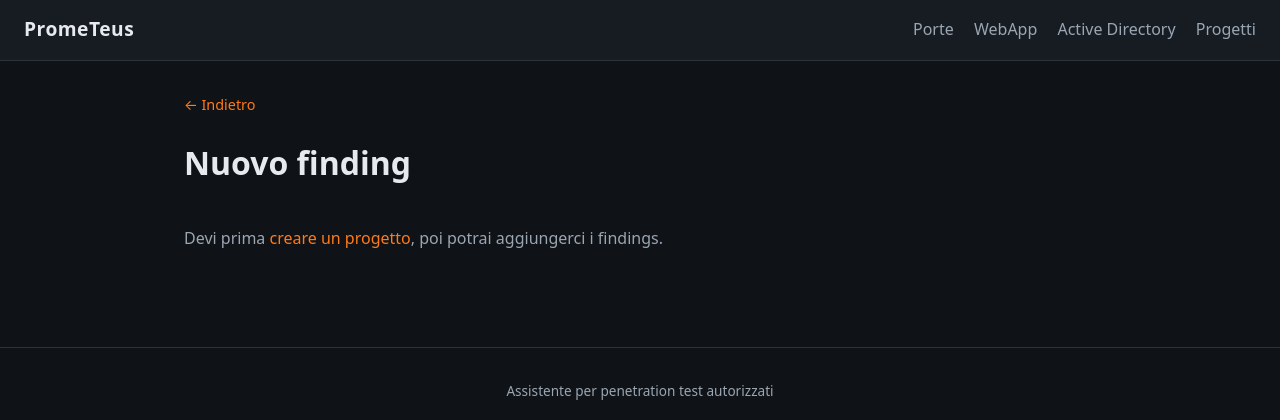
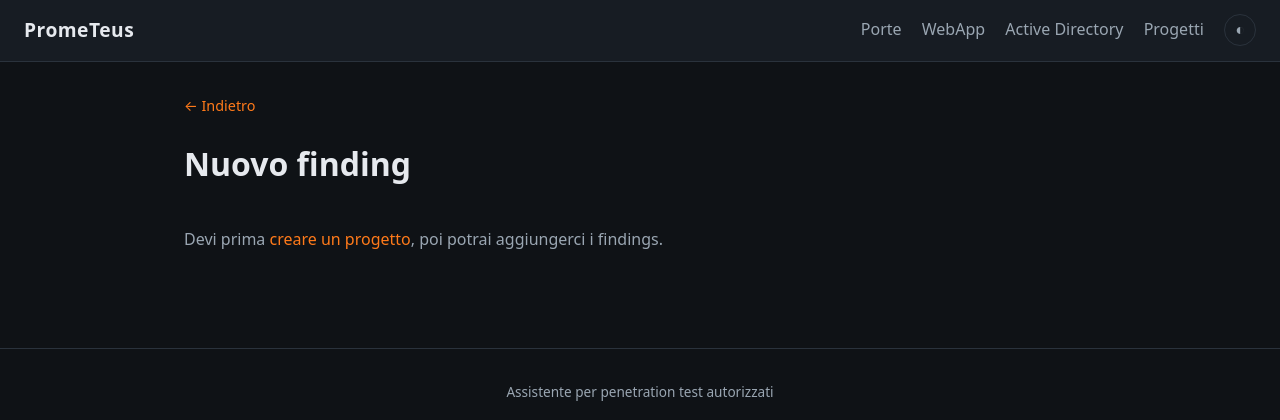
Before and after one commit to GianlorenzoGiuliani/PromeTeo, a FastAPI app: page /findings/nuovo in a window 1280 px wide. Shown: the top 420 px of the page. Run offline with FastAPI, Linux system fonts and the light colour scheme; data that the repository does not hold is empty.

Commit message:
Tema chiaro (grigio) con interruttore; scuro di default
- Nuovo tema chiaro su tonalita' di grigio (non bianco): si attiva con
  data-theme="light" su <html>, ridefinendo solo le variabili di colore.
- Interruttore nella barra in alto; la scelta si ricorda (localStorage) e
  si applica prima del render per evitare il "lampo" del tema sbagliato.
- Scuro resta il default.

Co-Authored-By: Claude Opus 4.8 <noreply@anthropic.com>
Claude-Session: https://claude.ai/code/session_01GfCgztpqEXzF4JbYDmDSAe

```diff
--- a/app/static/app.js
+++ b/app/static/app.js
@@ -108,4 +108,16 @@ document.addEventListener("DOMContentLoaded", function () {
         .finally(function () { aiBtn.disabled = false; });
     });
   }
+
+  // --- 4) Interruttore tema chiaro/scuro ---
+  var themeBtn = document.getElementById("theme-toggle");
+  if (themeBtn) {
+    themeBtn.addEventListener("click", function () {
+      var root = document.documentElement;
+      var current = root.getAttribute("data-theme") === "light" ? "light" : "dark";
+      var next = current === "light" ? "dark" : "light";
+      root.setAttribute("data-theme", next);
+      try { localStorage.setItem("tema", next); } catch (e) {}
+    });
+  }
 });
--- a/app/static/style.css
+++ b/app/static/style.css
@@ -541,3 +541,34 @@ pre.cmd code {
   margin-top: 0.6rem; flex-wrap: wrap;
 }
 .ai-assist-row .hint { margin: 0; }
+
+/* ===========================================================================
+   Tema CHIARO (grigio, non bianco). Si attiva con data-theme="light" su <html>.
+   L'assenza dell'attributo = tema scuro (quello di default).
+   Ridefiniamo solo le variabili: tutto il resto si adatta da solo.
+   =========================================================================== */
+:root[data-theme="light"] {
+  --bg:        #cfd4da;   /* grigio di sfondo (non bianco) */
+  --surface:   #e6e9ed;   /* card e barre, piu' chiare dello sfondo */
+  --surface-2: #dadee3;   /* hover */
+  --border:    #b3bac3;
+  --text:      #1b2027;   /* testo scuro */
+  --muted:     #566069;   /* testo secondario */
+  --accent:    #b24a00;   /* arancione piu' scuro: leggibile su chiaro */
+}
+
+/* Interruttore del tema nella barra in alto */
+.theme-toggle {
+  margin-left: 1rem;
+  width: 2rem;
+  height: 2rem;
+  line-height: 1;
+  font-size: 1rem;
+  background: transparent;
+  border: 1px solid var(--border);
+  border-radius: 999px;
+  color: var(--muted);
+  cursor: pointer;
+  vertical-align: middle;
+}
+.theme-toggle:hover { background: var(--surface-2); color: var(--text); }
--- a/app/templates/base.html
+++ b/app/templates/base.html
@@ -12,6 +12,11 @@
   {# Il titolo della scheda del browser. Ogni pagina puo' sovrascriverlo. #}
   <title>{% block title %}PromeTeus{% endblock %}</title>
   <link rel="stylesheet" href="/static/style.css">
+  <script>
+    // Applica il tema salvato PRIMA del render, cosi' non si vede il "lampo"
+    // del tema sbagliato al caricamento.
+    try { var t = localStorage.getItem("tema"); if (t) document.documentElement.setAttribute("data-theme", t); } catch (e) {}
+  </script>
 </head>
 <body>
   <header class="topbar">
@@ -21,6 +26,8 @@
       <a href="/webapp">WebApp</a>
       <a href="/active-directory">Active Directory</a>
       <a href="/progetti">Progetti</a>
+      <button class="theme-toggle" id="theme-toggle" type="button"
+              title="Tema chiaro/scuro" aria-label="Cambia tema">&#9680;</button>
     </nav>
   </header>
 
```
